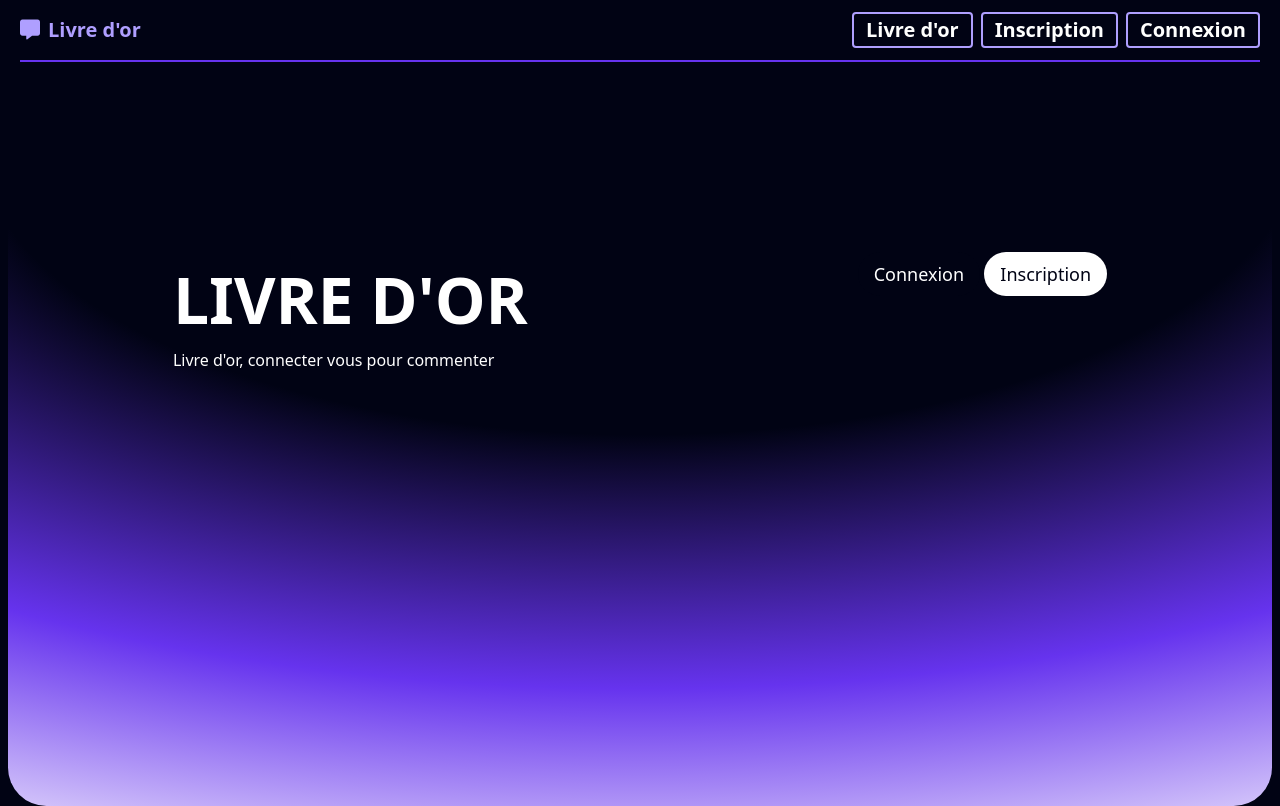
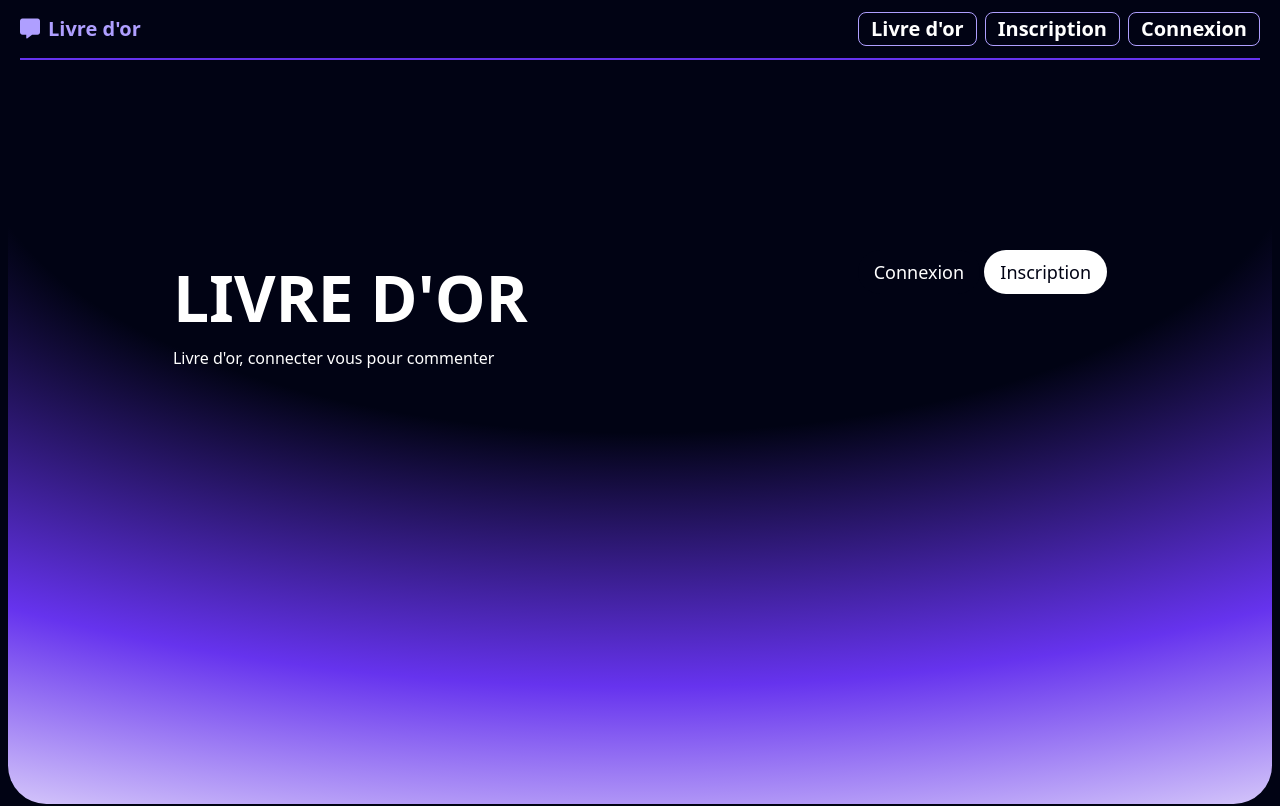
Before and after one commit to jules-jean-louis1/Livreor-js, a PHP site: page /index.php in a window 1280 px wide. Run offline with PHP 8.4, Linux system fonts and the light colour scheme; some libraries are stand-ins or nearby versions.

Commit message:
Update header.php with improved styling for menu items

```diff
--- a/import/header.php
+++ b/import/header.php
@@ -19,24 +19,24 @@
         <div id="menu">
             <ul class="flex lg:space-x-2 text-white">
                 <?php if (isset($_SESSION['login'])) { ?>
-                    <li class="border-2 border-[#AF9FFF] hover:border-[#7d63ff] rounded lg:px-3 lg:py-[0.1em] text-semibold">
+                    <li class="border rounded-lg border-[#AF9FFF] hover:border-[#7d63ff] rounded lg:px-3 lg:py-[0.1em] text-semibold">
                         <a href="commentaire.php">Poster</a>
                     </li>
-                    <li class="border-2 border-[#AF9FFF] hover:border-[#7d63ff] rounded lg:px-3 lg:py-[0.1em] text-semibold">
+                    <li class="border rounded-lg border-[#AF9FFF] hover:border-[#7d63ff] rounded lg:px-3 lg:py-[0.1em] text-semibold">
                         <i class="fa-solid fa-circle-user"></i>
                         <a href="profil.php"><?= $_SESSION['login']?></a>
                     </li>
-                    <li class="border-2 border-[#AF9FFF] hover:border-[#7d63ff] rounded lg:px-3 lg:py-[0.1em] text-semibold">
+                    <li class="border rounded-lg border-[#AF9FFF] hover:border-[#7d63ff] rounded lg:px-3 lg:py-[0.1em] text-semibold">
                         <a href="disconnect.php">Deconnexion</a>
                     </li>
                 <?php } else { ?>
-                    <li class="border-2 border-[#AF9FFF] hover:border-[#7d63ff] rounded lg:px-3 lg:py-[0.1em] text-semibold">
+                    <li class="border rounded-lg border-[#AF9FFF] hover:border-[#7d63ff] rounded lg:px-3 lg:py-[0.1em] text-semibold">
                         <a href="commentaire.php">Livre d'or</a>
                     </li>
-                    <li class="border-2 border-[#AF9FFF] hover:border-[#7d63ff] rounded lg:px-3 lg:py-[0.1em] text-semibold">
+                    <li class="border rounded-lg border-[#AF9FFF] hover:border-[#7d63ff] rounded lg:px-3 lg:py-[0.1em] text-semibold">
                         <a href="index.php">Inscription</a>
                     </li>
-                    <li class="border-2 border-[#AF9FFF] hover:border-[#7d63ff] rounded lg:px-3 lg:py-[0.1em] text-semibold">
+                    <li class="border rounded-lg border-[#AF9FFF] hover:border-[#7d63ff] rounded lg:px-3 lg:py-[0.1em] text-semibold">
                         <a href="index.php">Connexion</a>
                     </li>
                 <?php } ?>
```
